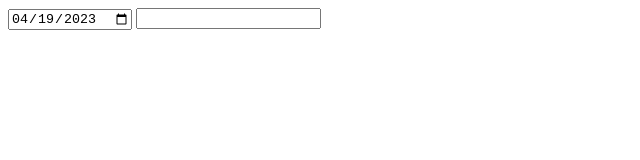
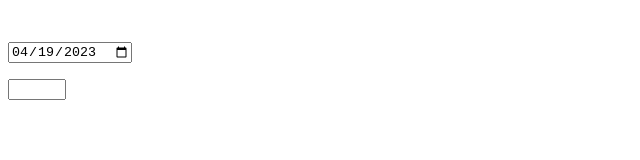
Before and after one commit to tester0087/mydate, a plain HTML site: page index.html in a window 1280 px wide. Shown: the whole page, without its empty margins (0-640 px from the left). Drawn offline with Linux system fonts and the light colour scheme.

Commit message:
Update index.html

```diff
--- a/index.html
+++ b/index.html
@@ -1,9 +1,8 @@
 <!DOCTYPE html>
 <html lang='en'>
  <head>
-  <title>Jai Om</title>
+  <title>Om</title>
   <meta charset='utf-8'>
-  <meta name="viewport" content="width=device-width, initial-scale=1.0">
   <style>
   </style>
   <script>
@@ -38,12 +37,18 @@ dateval=result;
   </script>
 
   <body>
- <input type=date id=e>
+ &nbsp;&nbsp;
+ &nbsp;&nbsp;
+ <p>
+ <input size= 20 type=date id=e>
   <script>
 document.getElementById('e').value = new Date().toISOString().substring(0, 10);
 </script>
+</p>
+<p></p>
 <input onfocusout="myfunction()" type="number" id="days" name="days"
-       minlength="4" maxlength="8" size="10">
+       minlength="2" maxlength="3" style="width:50px;" >
+       </p>
        <div id="div1"></div>
 
 </body>
```
